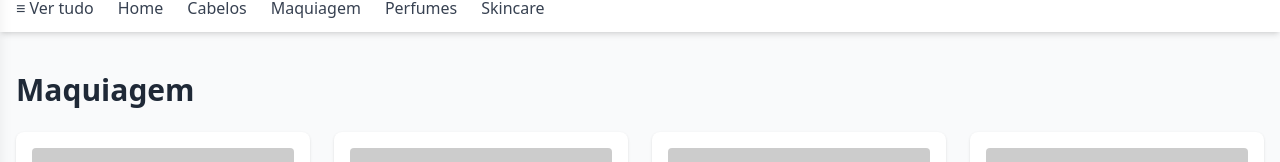
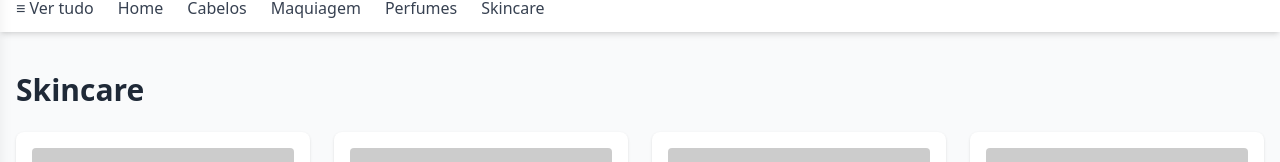
Before and after one commit to Lumee-03/minha-loja-beleza, a website: page skincare.html in a window 1280 px wide. Shown: the part 152-314 px from the top of the page. Drawn offline with nearby package versions, Linux system fonts and the light colour scheme; placeholder pictures from the web are drawn by us.

Commit message:
Update skincare.html

```diff
--- a/skincare.html
+++ b/skincare.html
@@ -83,10 +83,10 @@
     </nav>
   </div>
 
-  <!-- Seção Maquiagem -->
+  <!-- Seção Skincare -->
   <main class="max-w-7xl mx-auto px-4 py-10">
     <section>
-      <h2 class="text-3xl font-bold text-gray-800 mb-6">Maquiagem</h2>
+      <h2 class="text-3xl font-bold text-gray-800 mb-6">Skincare</h2>
       <div id="productGrid" class="grid grid-cols-1 md:grid-cols-2 lg:grid-cols-4 gap-6"></div>
       <div class="mt-4 text-center">
         <button id="loadMore" class="bg-pink-600 text-white py-2 px-6 rounded hover:bg-pink-700 transition">
```
